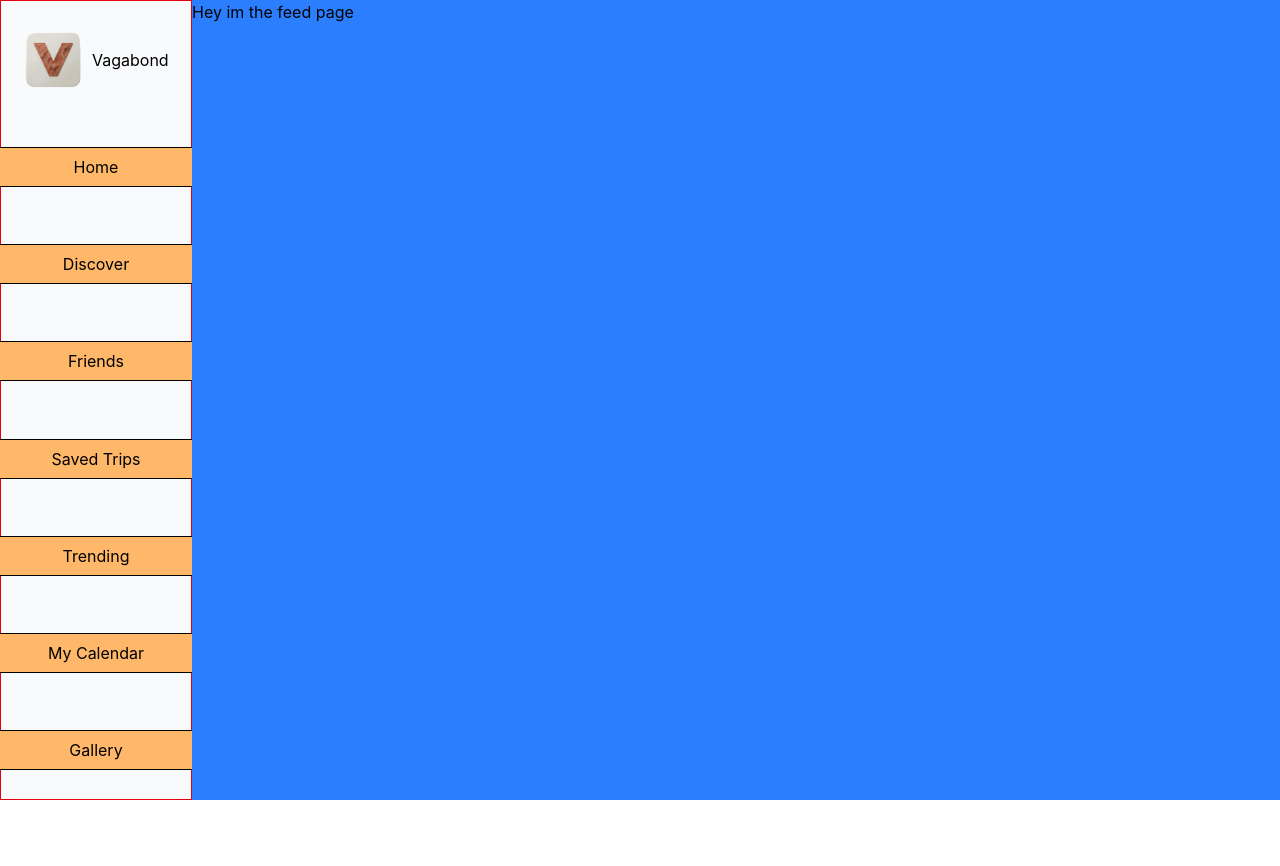
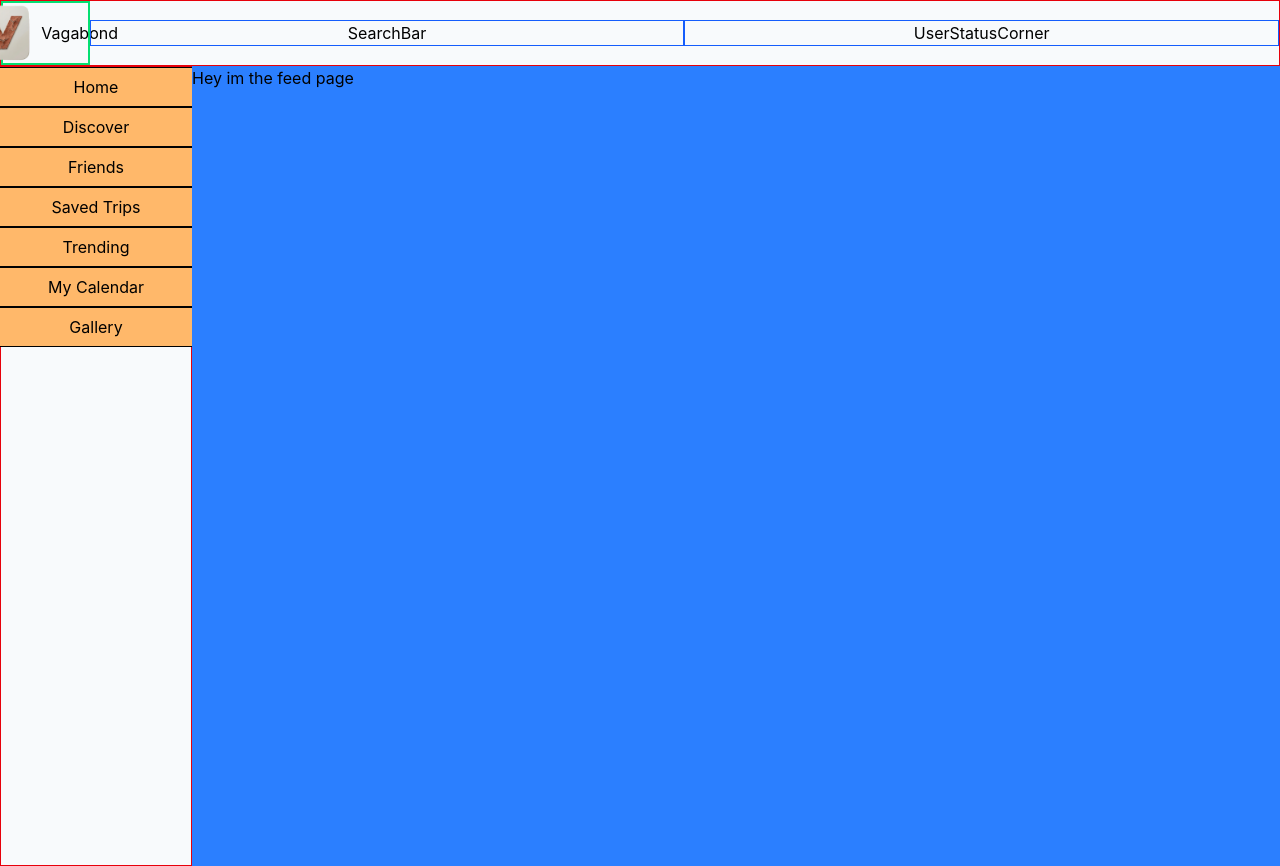
Before and after one commit to DrummerTriga/vagabond, a React (Vite) app in the folder frontend/: page / in a window 1280 px wide. Before the commit the page ends 800 px from the top, so only its background shows below. Built offline with nearby package versions, Linux system fonts and the light colour scheme.

Commit message:
structuring Main/Feed Page

```diff
--- /dev/null
+++ b/frontend/src/components/Header.tsx
@@ -0,0 +1,20 @@
+import SearchBar from "./SearchBar";
+import logoTerra from "../assets/logo_terra.png";
+import UserStatusCorner from "./UserStatusCorner";
+
+const Header = () => {
+  return (
+    <>
+      <div className="flex items-center w-full border border-red-600">
+        <div className="flex justify-center border-2 border-green-400 items-center gap-2">
+          <img src={logoTerra} alt="logo" className="h-15" />
+          <h1>Vagabond</h1>
+        </div>
+        <SearchBar />
+        <UserStatusCorner />
+      </div>
+    </>
+  );
+};
+
+export default Header;
--- /dev/null
+++ b/frontend/src/components/SearchBar.tsx
@@ -0,0 +1,11 @@
+const SearchBar = () => {
+  return (
+    <>
+      <div className="flex flex-col items-center w-full border border-blue-600">
+        SearchBar
+      </div>
+    </>
+  );
+};
+
+export default SearchBar;
--- a/frontend/src/components/Sidebar.tsx
+++ b/frontend/src/components/Sidebar.tsx
@@ -1,5 +1,4 @@
 import SidebarTab from "../elements/SidebarTab";
-import logoTerra from "../assets/logo_terra.png";
 
 const Sidebar = () => {
   const sidebarContent = [
@@ -14,14 +13,12 @@ const Sidebar = () => {
 
   return (
     <>
-      <div className="flex flex-col items-center justify-around w-[15%] border border-red-600">
-        <div className="flex justify-center items-center gap-2">
-          <img src={logoTerra} alt="logo" className="h-15" />
-          <h1>Vagabond</h1>
+      <div className="flex flex-col items-center w-[15%] border border-red-600">
+        <div>
+          {sidebarContent.map((tab) => (
+            <SidebarTab tabName={tab} />
+          ))}{" "}
         </div>
-        {sidebarContent.map((tab) => (
-          <SidebarTab tabName={tab} />
-        ))}{" "}
       </div>
     </>
   );
--- /dev/null
+++ b/frontend/src/components/UserStatusCorner.tsx
@@ -0,0 +1,11 @@
+const UserStatusCorner = () => {
+  return (
+    <>
+      <div className="flex flex-col items-center w-full border border-blue-600">
+        UserStatusCorner
+      </div>
+    </>
+  );
+};
+
+export default UserStatusCorner;
--- a/frontend/src/layouts/Feed/FeedLayout.tsx
+++ b/frontend/src/layouts/Feed/FeedLayout.tsx
@@ -1,12 +1,16 @@
 import { Outlet } from "react-router";
 import Sidebar from "../../components/Sidebar";
+import Header from "../../components/Header";
 
 const FeedLayout = () => {
   return (
     <>
-      <div className="flex justify-around min-h-dvh min-w-dvw bg-slate-50">
-        <Sidebar />
-        <Outlet />
+      <div className="flex flex-col justify-around min-h-dvh min-w-dvw bg-slate-50">
+        <Header />
+        <div className="flex justify-around min-h-dvh min-w-dvw bg-slate-50">
+          <Sidebar />
+          <Outlet />
+        </div>
       </div>
     </>
   );
```
